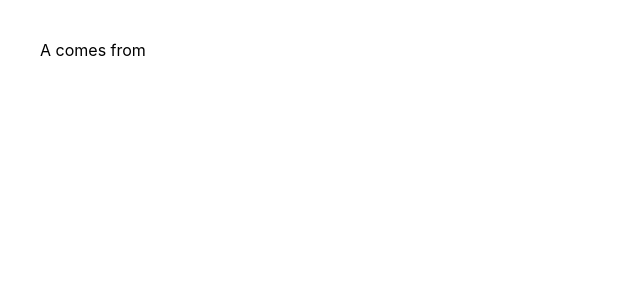
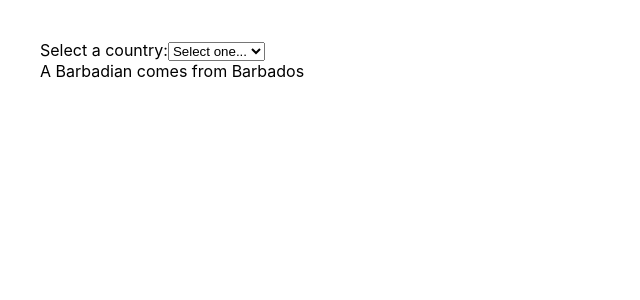
Before and after one commit to derek-arrotta/react-playground, a React (Create React App) app: page / in a window 1280 px wide. Shown: the top 300 px of the page, without its empty margins (0-640 px from the left). Built offline with nearby package versions, Linux system fonts and the light colour scheme.

Commit message:
fix App.js to except demonymApp

```diff
--- a/src/App.js
+++ b/src/App.js
@@ -1,6 +1,6 @@
 import React, { Component } from 'react';
 import './App.css';
-import Accordian from './state-drills/Accordian';
+//import Accordian from './state-drills/Accordian';
 //import Messages from './Messages';
 //import TheDate from './state/TheDate';
 //import Counter from './state/Counter'
@@ -8,7 +8,7 @@ import Accordian from './state-drills/Accordian';
 //import Bomb from './state-drills/Bomb'
 //import RouletteGun from './state-drills/RouletteGun';
 //import Tabs from './state/Tabs'
-import Demonym from './demonymapp/demonym'
+import DemonymApp from './demonymapp/demonymApp'
 
 /*
 const tabsProp = [
@@ -40,11 +40,13 @@ class App extends Component {
   render() {
     return (
       <div className="App">
-        <Demonym />
+        <DemonymApp />
       </div>
     );
   }
 }
+
+
 //<Accordian sections={sections} />
 //<Tabs tabs={tabsProp} />
 //<TheDate />
```
